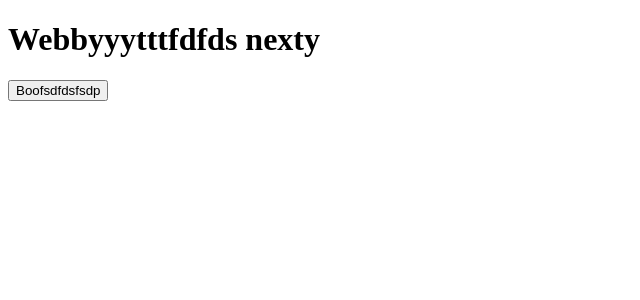
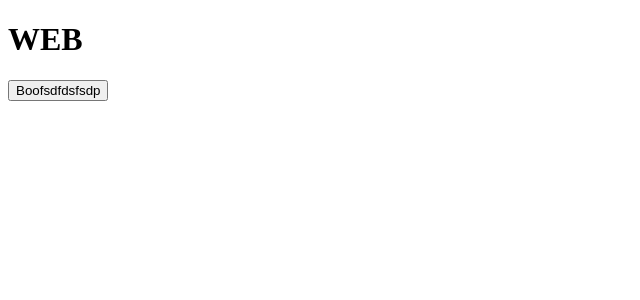
Before and after one commit to cassi10/turbo-gh-actions-test, a Next.js app in the folder apps/web/: page / in a window 1280 px wide. Shown: the top 300 px of the page, without its empty margins (0-640 px from the left). Built offline with nearby package versions, Linux system fonts and the light colour scheme.

Commit message:
updated files

```diff
--- a/apps/web/pages/index.tsx
+++ b/apps/web/pages/index.tsx
@@ -3,7 +3,7 @@ import { Button } from "@scope/ui";
 export default function Web() {
   return (
     <div>
-      <h1>Webbyyytttfdfds nexty</h1>
+      <h1>WEB</h1>
       <Button />
     </div>
   );
```
Also changed, not shown: 4 other files (tests, documents, lock files or other folders).
